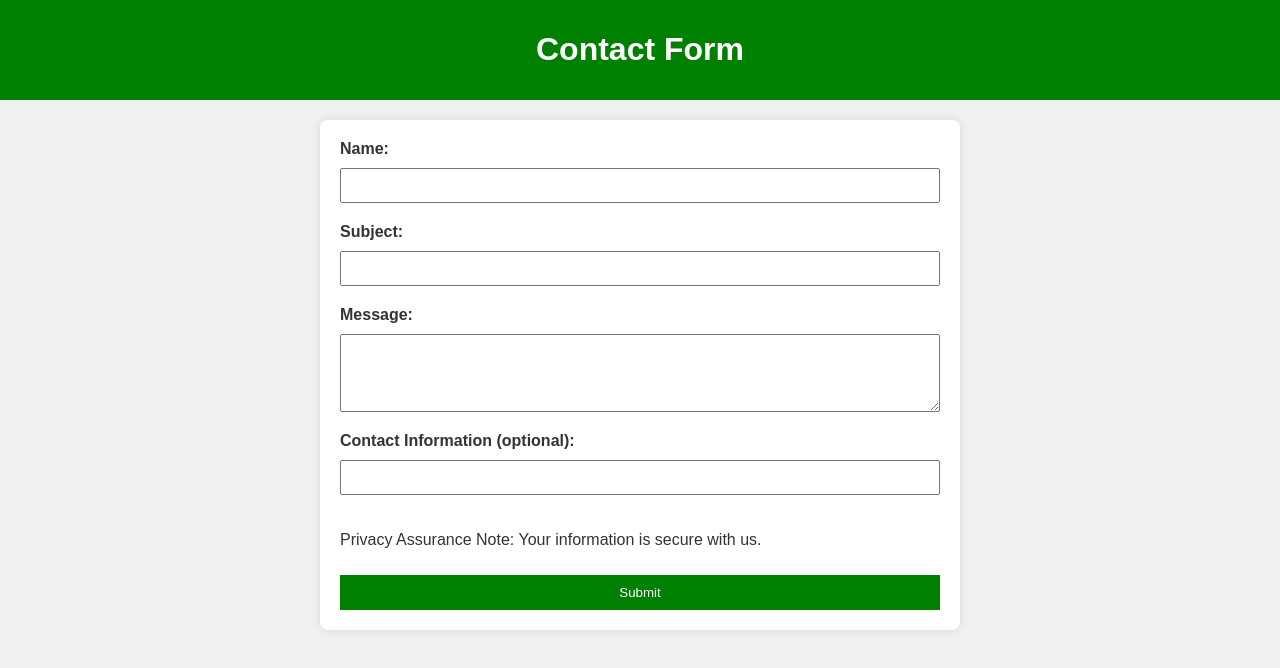
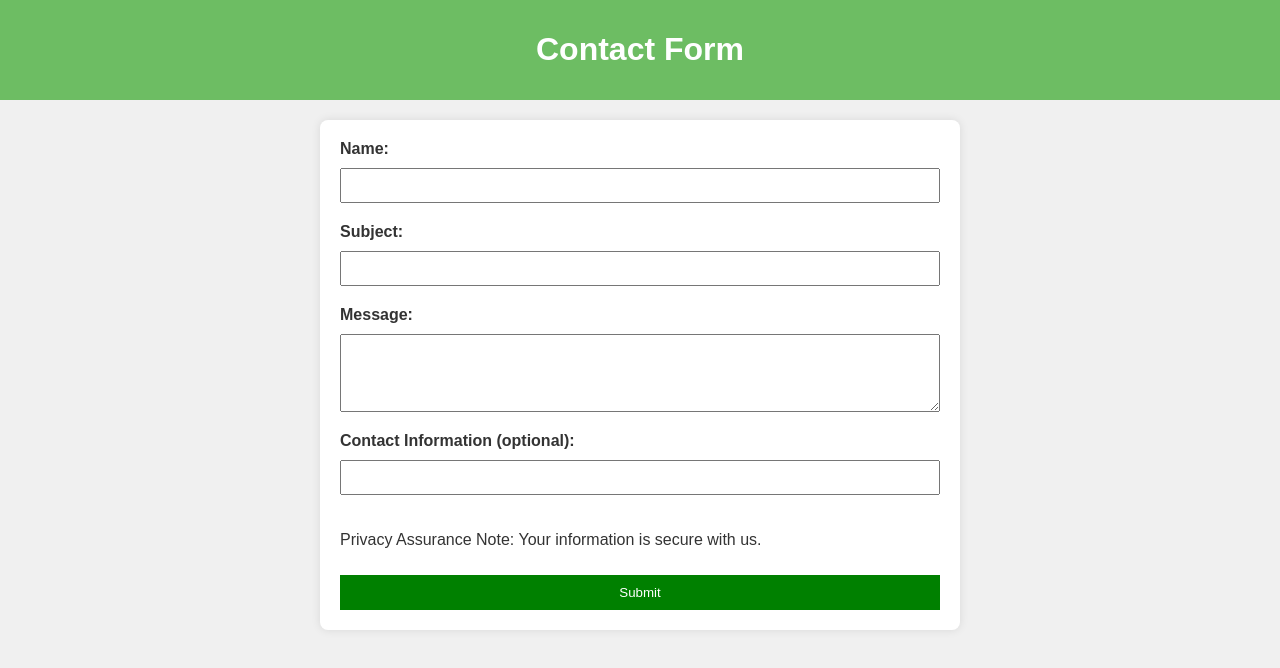
Before and after one commit to HPW17/ltfitness, a plain HTML site: page contact.html in a window 1280 px wide. Drawn offline with Linux system fonts and the light colour scheme.

Commit message:
Update contact.html

```diff
--- a/contact.html
+++ b/contact.html
@@ -14,7 +14,7 @@
     }
 
     header {
-      background-color: #008000; /* Green header background */
+      background-color: #6dbd63; /* Green header background */
       color: #fff; /* White text */
       text-align: center;
       padding: 10px;
```
